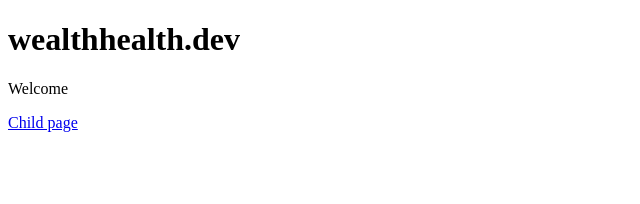
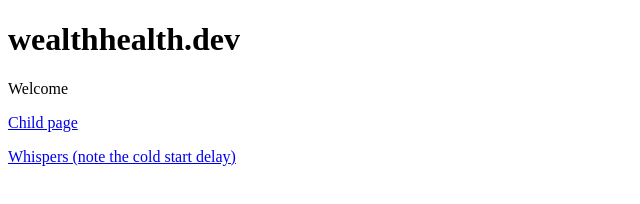
Before and after one commit to numical/whispers, a website: page public/index.html in a window 1280 px wide. Shown: the whole page, without its empty margins (0-640 px from the left). Drawn offline with Linux system fonts and the light colour scheme.

Commit message:
reference cloud run functions in website

```diff
--- a/package.json
+++ b/package.json
@@ -18,7 +18,8 @@
     "containerise:remote": "gcloud builds submit --tag gcr.io/numical-whispers/whispers && gcloud beta run deploy whispers --image gcr.io/numical-whispers/whispers --platform managed --allow-unauthenticated --region=europe-west1 --memory=256Mi --ingress=internal-and-cloud-load-balancing",
     "loadtest:cloud-functions": "artillery run ./test/cloud-functions.yml",
     "loadtest:cloud-run": "artillery run ./test/cloud-run.yml",
-    "draw": "npx mmdc -i ./images/functional-spec.mmd -o ./images/functional-spec.png"
+    "draw": "npx mmdc -i ./images/functional-spec.mmd -o ./images/functional-spec.png",
+    "website:update": "gsutil -m rsync -r -d public gs://www.wealthhealth.dev"
   },
   "keywords": [
     "gcp",
--- a/public/index.html
+++ b/public/index.html
@@ -8,5 +8,6 @@
     <h1>wealthhealth.dev</h1>
     <p>Welcome</p>
     <p><a href="child.html">Child page</a></p>
+    <p><a href="/whispers/">Whispers (note the cold start delay)</a></p>
 </body>
 </html>
```
